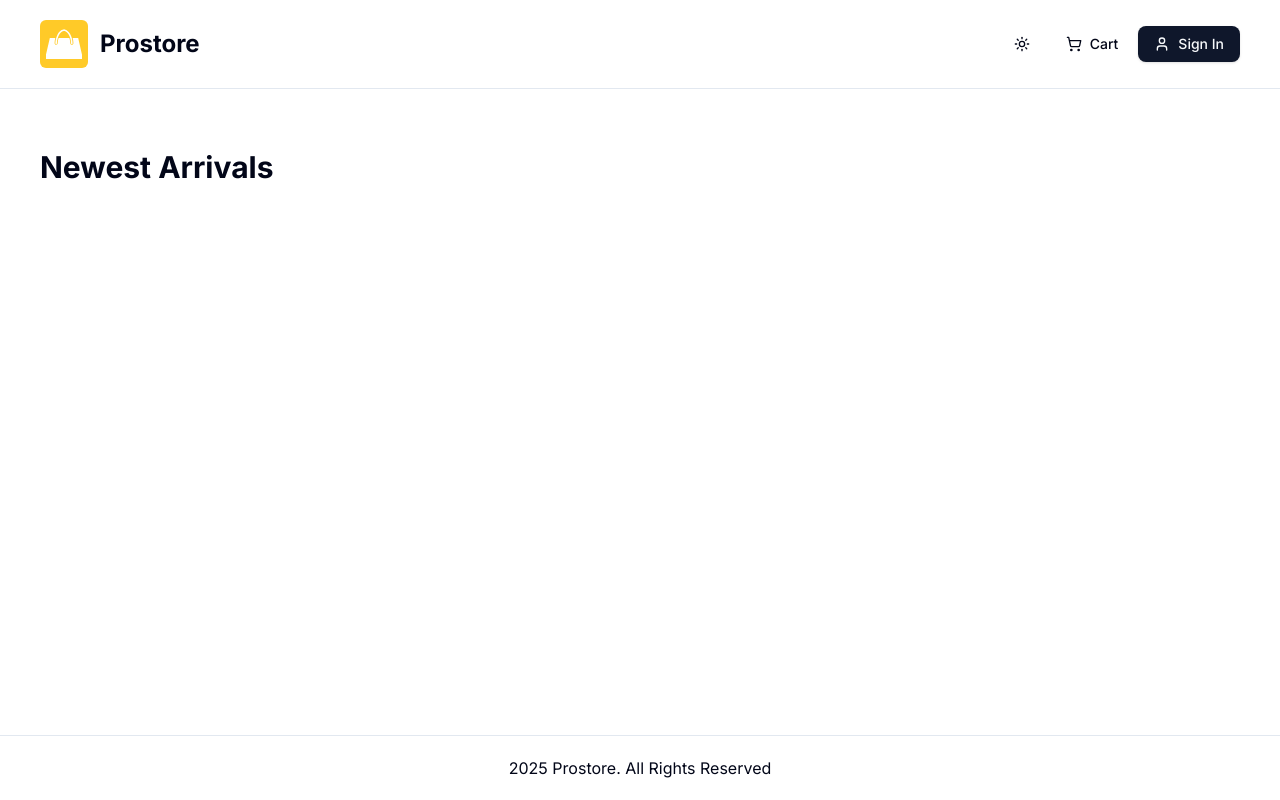
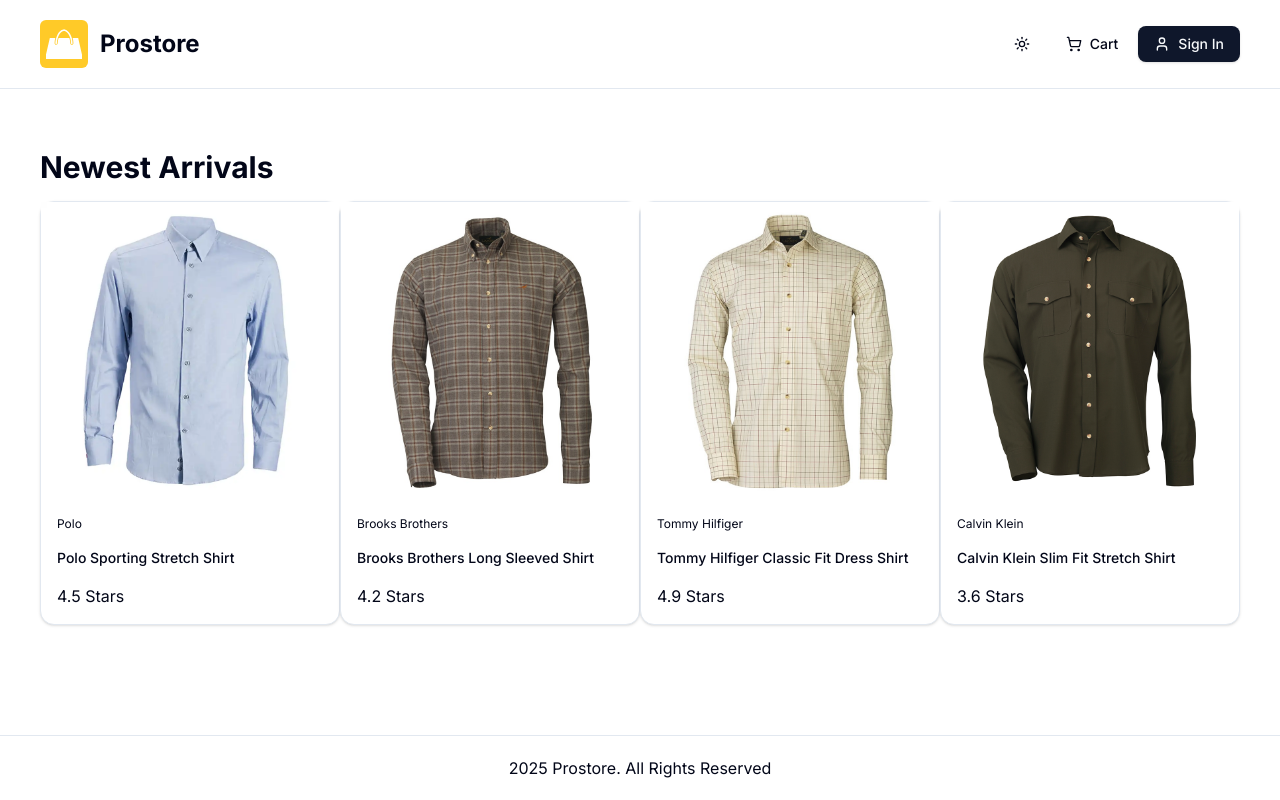
Before and after one commit to iazamkhan/prostore, a Next.js app: page / in a window 1280 px wide. Built offline with nearby package versions, Linux system fonts and the light colour scheme.

Commit message:
Added product grid

```diff
--- a/app/(root)/page.tsx
+++ b/app/(root)/page.tsx
@@ -4,7 +4,11 @@
 const HomePage = () => {
   return (
     <>
-      <ProductList data={sampleData} title="Newest Arrivals" />
+      <ProductList
+        data={sampleData.products}
+        title="Newest Arrivals"
+        limit={4}
+      />
     </>
   );
 };
--- /dev/null
+++ b/components/shared/product/product-card.tsx
@@ -0,0 +1,32 @@
+import { Card, CardContent, CardHeader } from "@/components/ui/card";
+import Image from "next/image";
+import Link from "next/link";
+
+const ProductCard = ({ product }: { [product: any] }) => {
+  return (
+    <Card className="w-full max-w-sm">
+      <CardHeader className="p-0 items-center">
+        <Link href={`/product/${product?.slug}`}>
+          <Image
+            src={product?.images[0]}
+            alt={product?.name}
+            width={300}
+            height={300}
+            priority={true}
+          />
+        </Link>
+      </CardHeader>
+      <CardContent className="p-4 grid gap-4">
+        <div className="text-xs">{product?.brand}</div>
+        <Link href={`/product/${product?.slug}`}>
+          <h2 className="text-sm font-medium">{product?.name}</h2>
+        </Link>
+        <div className="flex-between gap-4">
+          <p>{product?.rating} Stars</p>
+        </div>
+      </CardContent>
+    </Card>
+  );
+};
+
+export default ProductCard;
--- a/components/shared/product/product-list.tsx
+++ b/components/shared/product/product-list.tsx
@@ -1,7 +1,27 @@
-const ProductList = ({ data, title }: { data: any; title?: string }) => {
+import ProductCard from "./product-card";
+
+const ProductList = ({
+  data,
+  title,
+  limit,
+}: {
+  data: any;
+  title?: string;
+  limit?: number;
+}) => {
+  const limitedData = limit ? data?.slice(0, limit) : data;
   return (
     <div className="my-10">
       <h2 className="h2-bold mb-4">{title}</h2>
+      {data?.length ? (
+        <div className="grid grid-cols-1 sm:grid-cols-2 md:grid-cols-3 lg:grid-cols-4">
+          {limitedData?.map((product: any) => (
+            <ProductCard product={product} key={product?.slug} />
+          ))}
+        </div>
+      ) : (
+        <div>No Products found</div>
+      )}
     </div>
   );
 };
--- /dev/null
+++ b/components/ui/card.tsx
@@ -0,0 +1,76 @@
+import * as React from "react"
+
+import { cn } from "@/lib/utils"
+
+const Card = React.forwardRef<
+  HTMLDivElement,
+  React.HTMLAttributes<HTMLDivElement>
+>(({ className, ...props }, ref) => (
+  <div
+    ref={ref}
+    className={cn(
+      "rounded-xl border bg-card text-card-foreground shadow",
+      className
+    )}
+    {...props}
+  />
+))
+Card.displayName = "Card"
+
+const CardHeader = React.forwardRef<
+  HTMLDivElement,
+  React.HTMLAttributes<HTMLDivElement>
+>(({ className, ...props }, ref) => (
+  <div
+    ref={ref}
+    className={cn("flex flex-col space-y-1.5 p-6", className)}
+    {...props}
+  />
+))
+CardHeader.displayName = "CardHeader"
+
+const CardTitle = React.forwardRef<
+  HTMLDivElement,
+  React.HTMLAttributes<HTMLDivElement>
+>(({ className, ...props }, ref) => (
+  <div
+    ref={ref}
+    className={cn("font-semibold leading-none tracking-tight", className)}
+    {...props}
+  />
+))
+CardTitle.displayName = "CardTitle"
+
+const CardDescription = React.forwardRef<
+  HTMLDivElement,
+  React.HTMLAttributes<HTMLDivElement>
+>(({ className, ...props }, ref) => (
+  <div
+    ref={ref}
+    className={cn("text-sm text-muted-foreground", className)}
+    {...props}
+  />
+))
+CardDescription.displayName = "CardDescription"
+
+const CardContent = React.forwardRef<
+  HTMLDivElement,
+  React.HTMLAttributes<HTMLDivElement>
+>(({ className, ...props }, ref) => (
+  <div ref={ref} className={cn("p-6 pt-0", className)} {...props} />
+))
+CardContent.displayName = "CardContent"
+
+const CardFooter = React.forwardRef<
+  HTMLDivElement,
+  React.HTMLAttributes<HTMLDivElement>
+>(({ className, ...props }, ref) => (
+  <div
+    ref={ref}
+    className={cn("flex items-center p-6 pt-0", className)}
+    {...props}
+  />
+))
+CardFooter.displayName = "CardFooter"
+
+export { Card, CardHeader, CardFooter, CardTitle, CardDescription, CardContent }
```
